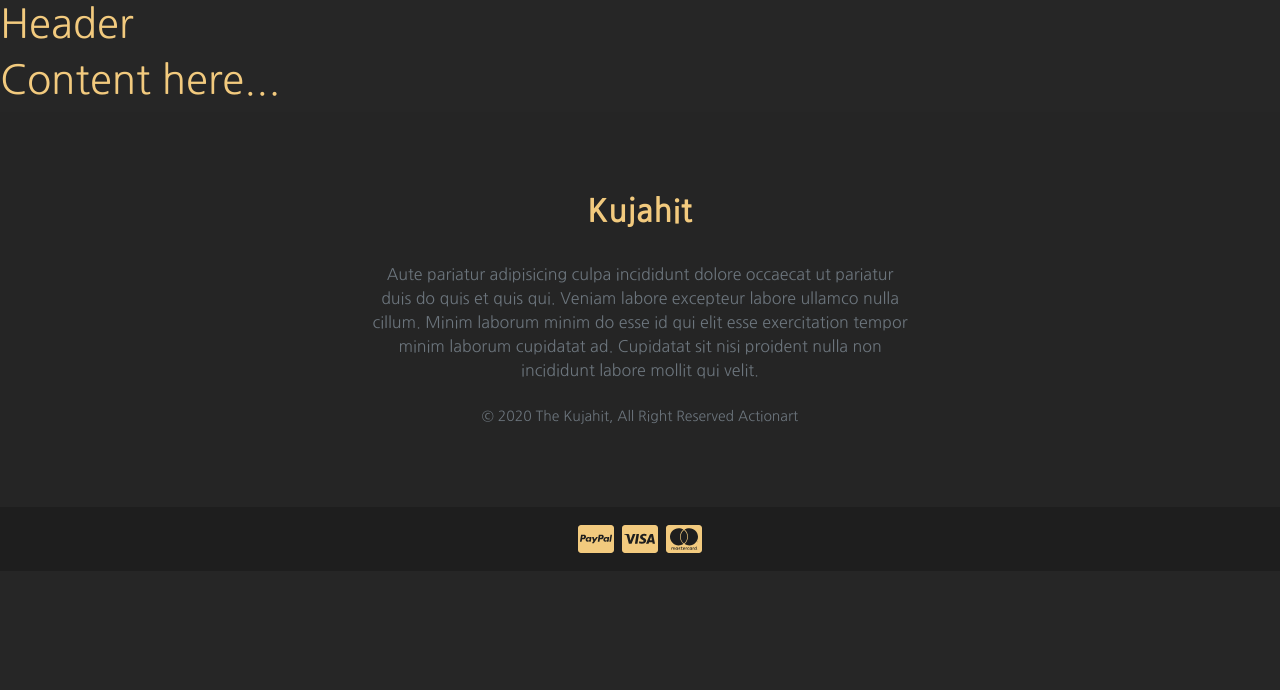
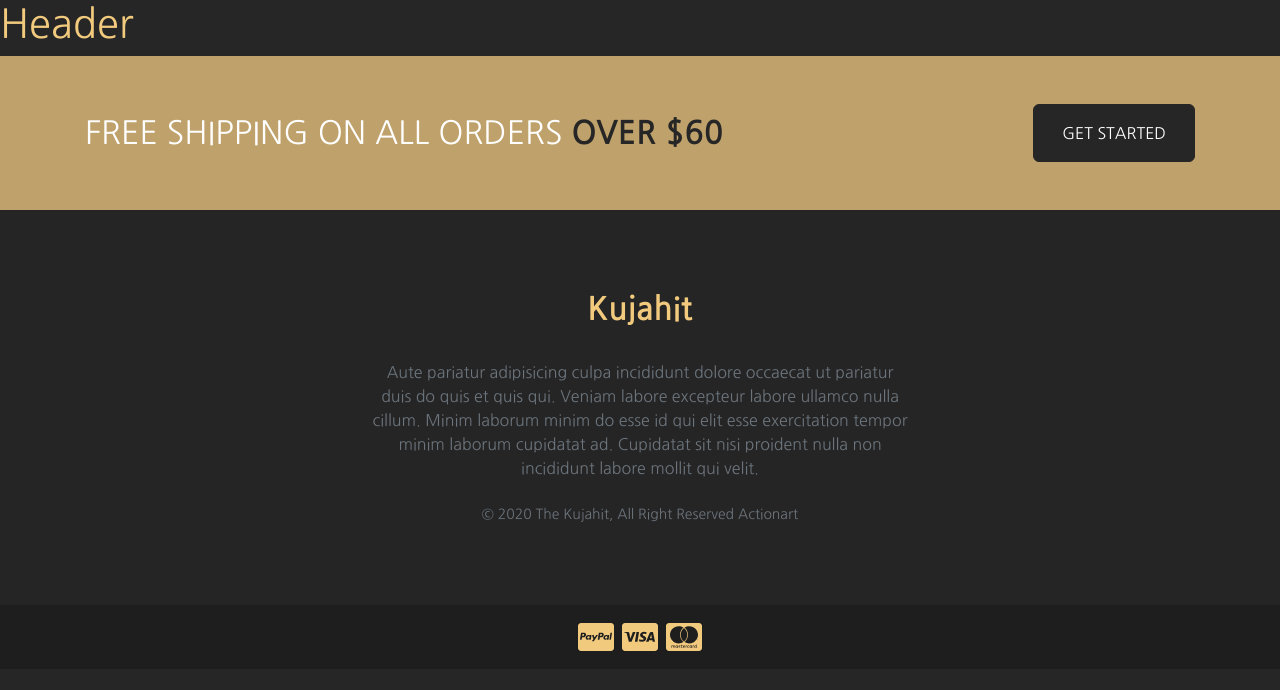
Before and after one commit to andriyfm/react-kujahit, a React (Create React App) app: page / in a window 1280 px wide. Shown: the top 690 px of the page. Built offline with nearby package versions, Linux system fonts and the light colour scheme; a web font is replaced by a local one.

Commit message:
Styling CTA

```diff
--- a/src/App.js
+++ b/src/App.js
@@ -1,17 +1,20 @@
 import React from "react";
+
+// Import Contexts
 import { ThemeContext, themes } from "./contexts/ThemeContext";
 
-// Import Layout and pages
-import Layout from "./components/Layout";
+// Import pages
+import Home from "./pages/Home";
 
 // Import main style
 import "./styles/main.scss";
 
-// Import and intilize the font awesome 5
+// Import font awesome 5
 import { library } from "@fortawesome/fontawesome-svg-core";
 import { fab } from "@fortawesome/free-brands-svg-icons";
 import { fas } from "@fortawesome/free-solid-svg-icons";
 
+// Initialize font awesome 5
 library.add(fab, fas);
 
 class App extends React.Component {
@@ -33,9 +36,7 @@ class App extends React.Component {
   render() {
     return (
       <ThemeContext.Provider value={this.state}>
-        <Layout>
-          <h1>Content here...</h1>
-        </Layout>
+        <Home />
       </ThemeContext.Provider>
     );
   }
--- /dev/null
+++ b/src/components/cta.js
@@ -0,0 +1,30 @@
+import React from "react";
+import { Container, Row, Col, Button } from "react-bootstrap";
+
+const CTA = props => {
+  return (
+    <section className="cta">
+      <Container>
+        <Row className="align-items-center">
+          <Col lg={9} md={8}>
+            <div className="cta__wrapper-message">
+              <h2 className="cta__message">
+                free shipping on all orders&nbsp;
+                <span className="text-dark font-weight-bold">over $60</span>
+              </h2>
+            </div>
+          </Col>
+          <Col lg={3} md={4}>
+            <div className="cta__wrapper-button">
+              <Button variant="dark" className="cta__button">
+                get started
+              </Button>
+            </div>
+          </Col>
+        </Row>
+      </Container>
+    </section>
+  );
+};
+
+export default CTA;
--- /dev/null
+++ b/src/pages/Home.js
@@ -0,0 +1,13 @@
+import React from "react";
+import Layout from "../components/Layout";
+import CTA from "../components/cta";
+
+const Home = props => {
+  return (
+    <Layout>
+      <CTA />
+    </Layout>
+  );
+};
+
+export default Home;
--- a/src/styles/main.scss
+++ b/src/styles/main.scss
@@ -17,6 +17,7 @@
 // .....
 
 // Sections
+@import "./theme/cta";
 @import "./theme/footer";
 
 // Pages
--- /dev/null
+++ b/src/styles/theme/_cta.scss
@@ -0,0 +1,33 @@
+.cta {
+  padding: 3rem 0;
+  background-color: #bfa16b;
+
+  &__wrapper-message {
+    text-align: left;
+    @media (max-width: $bp-sm) {
+      text-align: center;
+      margin-bottom: 1.75rem;
+    }
+  }
+
+  &__wrapper-button {
+    text-align: right;
+    @media (max-width: $bp-sm) {
+      text-align: center;
+    }
+  }
+
+  &__message {
+    color: $white;
+    text-transform: uppercase;
+    margin: 0;
+  }
+
+  &__button {
+    background-color: $dark;
+    color: $white;
+    border-radius: 6px;
+    text-transform: uppercase;
+    padding: 1rem 1.75rem;
+  }
+}
--- a/src/styles/theme/_variables.scss
+++ b/src/styles/theme/_variables.scss
@@ -42,15 +42,24 @@ $link-hover-decoration: none;
 
 // Grid breakpoints
 
+$bp-xs: 0;
+$bp-sm: 576px;
+$bp-md: 768px;
+$bp-lg: 992px;
+$bp-xl: 1200px;
+$bp-xxl: 1366px;
+$bp-iphone5: 320px;
+$bp-ipad-pro: 1024px;
+
 $grid-breakpoints: (
-  xs: 0,
-  iphone5: 320px,
-  sm: 576px,
-  md: 768px,
-  lg: 992px,
-  ipad-pro: 1024px,
-  xl: 1200px,
-  xxl: 1366px
+  xs: $bp-xs,
+  iphone5: $bp-iphone5,
+  sm: $bp-sm,
+  md: $bp-md,
+  lg: $bp-lg,
+  ipad-pro: $bp-ipad-pro,
+  xl: $bp-xl,
+  xxl: $bp-xxl
 );
 
 // Grid containers
```
